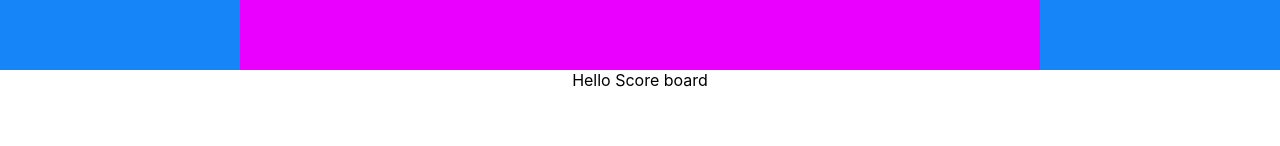
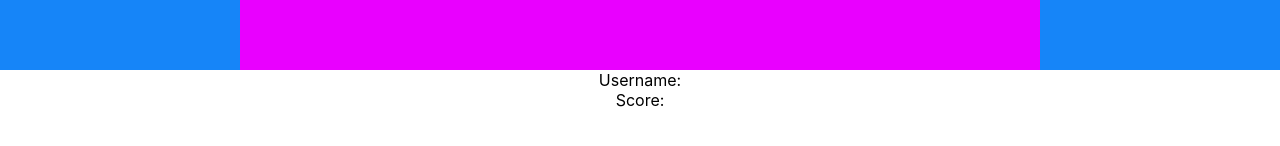
Before and after one commit to DigitalCraftsStudents/dev-arcade, a React (Create React App) app in the folder client/: page /memory in a window 1280 px wide. Shown: the part 502-648 px from the top of the page. Built offline with nearby package versions, Linux system fonts and the light colour scheme.

Commit message:
added a basic structure for username and score

```diff
--- a/client/src/games/memory/components/ScoreBoard.jsx
+++ b/client/src/games/memory/components/ScoreBoard.jsx
@@ -1,7 +1,12 @@
 import React, { useState } from "react";
 
 function ScoreBoard() {
-  return <div>Hello Score board</div>;
+  return (
+    <div>
+      <div>Username:</div>
+      <div>Score:</div>
+    </div>
+  );
 }
 
 export default ScoreBoard;
```
